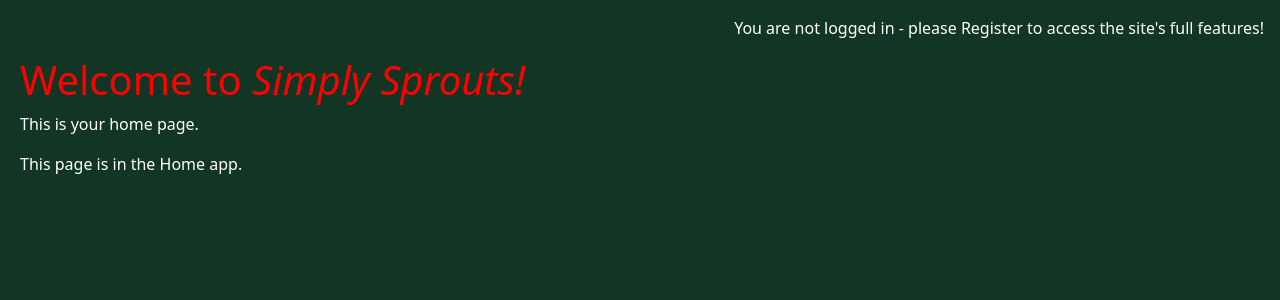
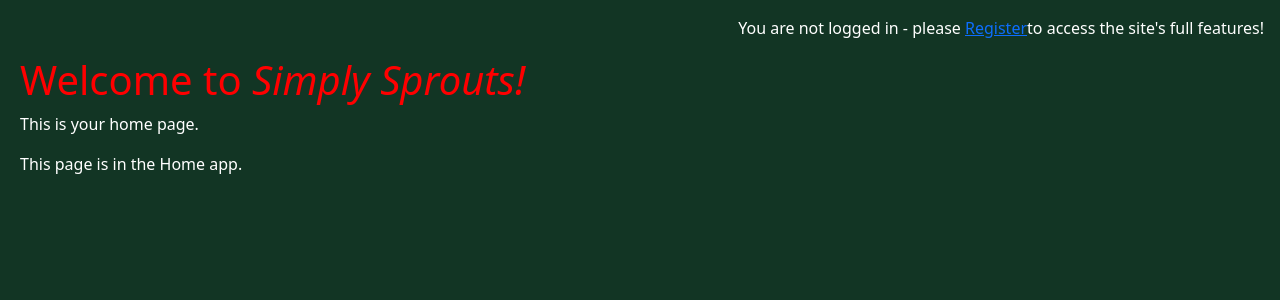
Before and after one commit to moakley-45/MO_Capstone, a Django app: page / in a window 1280 px wide. Shown: the part 70-370 px from the top of the page. Run offline with Django 4.2, Linux system fonts and the light colour scheme; some libraries are stand-ins or nearby versions.

Commit message:
Updated nav links

```diff
--- a/templates/base.html
+++ b/templates/base.html
@@ -80,7 +80,7 @@
   {% if user.is_authenticated %}
     <p class="text-end m-3">Hello, {{ user }}!</p>
     {% else %}
-    <p class="text-end m-3">You are not logged in - please Register to access the site's full features!</p>
+    <p class="text-end m-3">You are not logged in - please <a href="{% url 'account_signup' %}">Register</a>to access the site's full features!</p>
     {% endif %}
 
   <!-- User Messages -->
```
